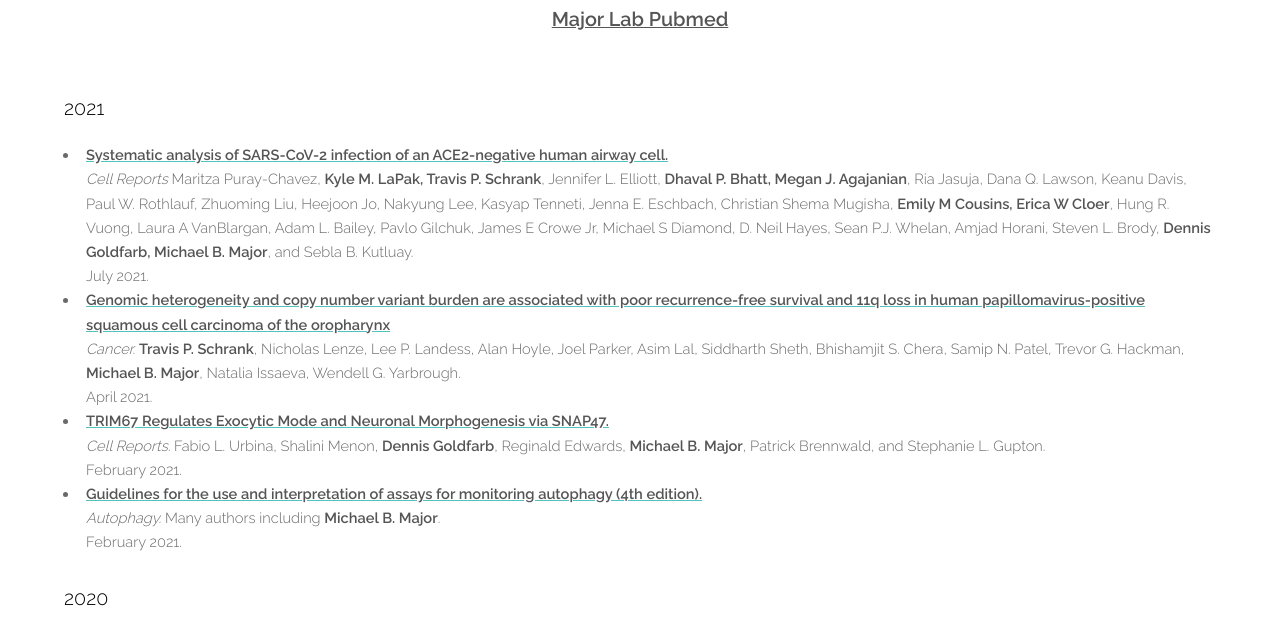
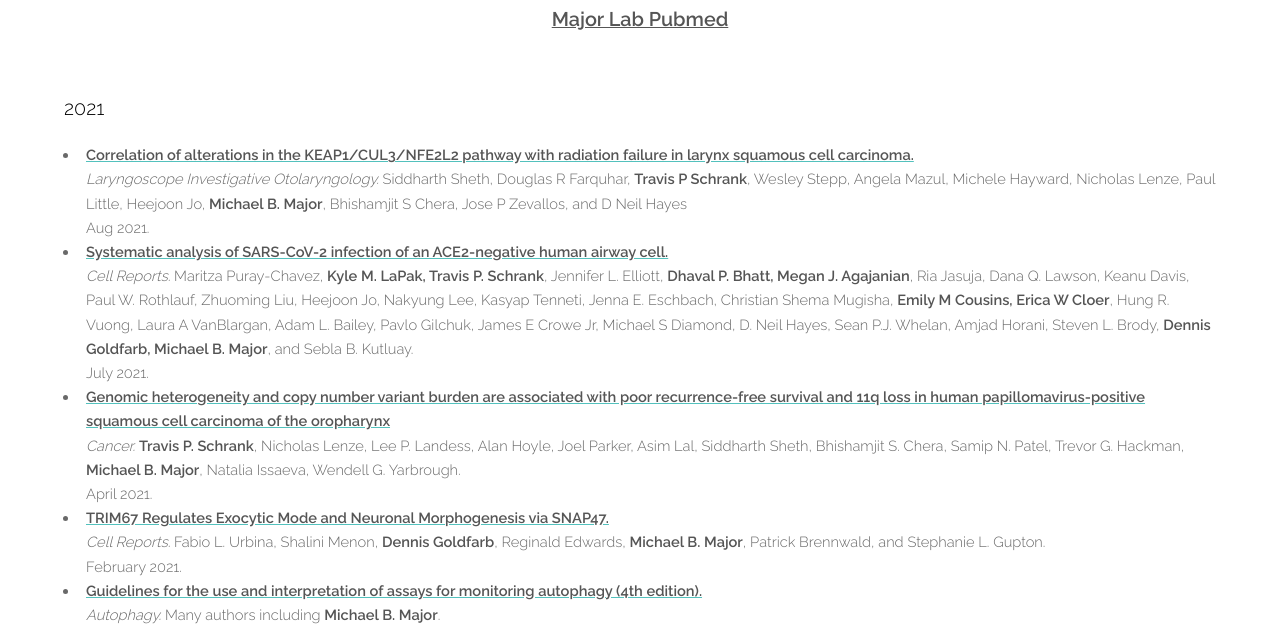
Before and after one commit to UNC-Major-Lab/Labwebsite2.0, a plain HTML site: page publications.html in a window 1280 px wide. Shown: the part 178-804 px from the top of the page. Drawn offline with Linux system fonts and the light colour scheme.

Commit message:
Added publication

```diff
--- a/publications.html
+++ b/publications.html
@@ -44,11 +44,20 @@
 			<h3>2021</h3>
 			<ul class="publications">
 				<li>
+					<a target="_blank" href="https://doi.org/10.1002/lio2.588">
+						<b>Correlation of alterations in the KEAP1/CUL3/NFE2L2 pathway with radiation failure in larynx squamous cell carcinoma.</b>
+					</a>
+					<br>
+					<em>Laryngoscope Investigative Otolaryngology.</em>
+					Siddharth Sheth, Douglas R Farquhar, <b>Travis P Schrank</b>, Wesley Stepp, Angela Mazul, Michele Hayward, Nicholas Lenze, Paul Little, Heejoon Jo, <b>Michael B. Major</b>, Bhishamjit S Chera, Jose P Zevallos, and D Neil Hayes
+					<br>Aug 2021.
+				</li>
+				<li>
 					<a href="https://doi.org/10.1016/j.celrep.2021.109364">
 						<b>Systematic analysis of SARS-CoV-2 infection of an ACE2-negative human airway cell.</b>
 					</a>
 					<br>
-					<em>Cell Reports</em>
+					<em>Cell Reports.</em>
 					Maritza Puray-Chavez, <b>Kyle M. LaPak, Travis P. Schrank</b>, Jennifer L. Elliott, <b>Dhaval P. Bhatt, Megan J. Agajanian</b>, Ria Jasuja, Dana Q. Lawson, Keanu Davis, Paul W. Rothlauf, Zhuoming Liu,  Heejoon Jo, Nakyung Lee,
 					Kasyap Tenneti, Jenna E. Eschbach, Christian Shema Mugisha, <b>Emily M Cousins, Erica W Cloer</b>, Hung R. Vuong, Laura A VanBlargan, Adam L. Bailey, Pavlo Gilchuk, James E Crowe Jr, Michael S Diamond, D. Neil Hayes, Sean P.J. Whelan,
 					Amjad Horani, Steven L. Brody, <b>Dennis Goldfarb, Michael B. Major</b>, and Sebla B. Kutluay.
```
